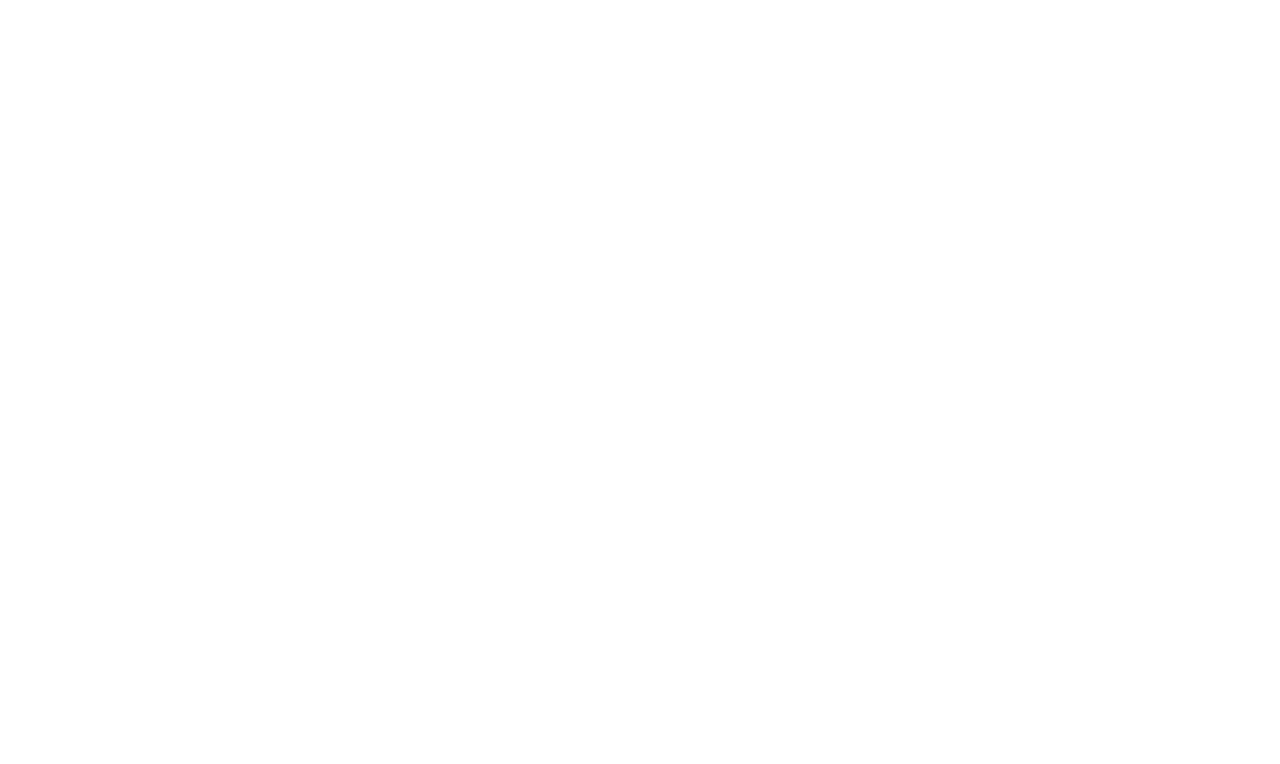
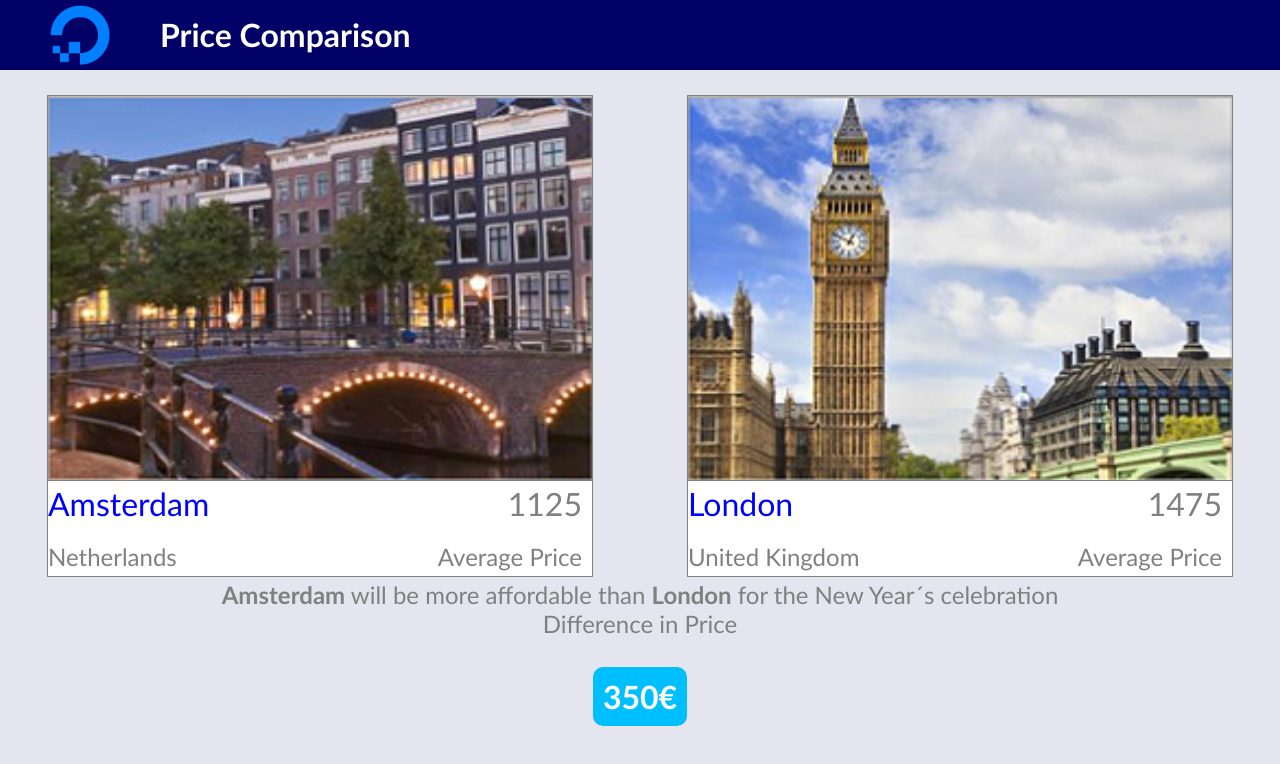
Before and after one commit to mirautas/Simona-Mirauta-FSWD30-CodeReview2, a plain HTML site: page index.html in a window 1280 px wide. Drawn offline with Linux system fonts and the light colour scheme.

Commit message:
my commit

```diff
--- /dev/null
+++ b/css/style.css
@@ -0,0 +1,123 @@
+* {
+	margin: 0px;
+	padding: 0px;
+}
+
+body {
+	width: 100%;
+	background-color: #E5E5EF;
+	font-family: calibri; sans-serif;
+}
+
+	#logobar {
+		height: 70px;
+		line-height: 70px;
+		display: block;
+		color: white;
+		background-color: #000066;
+		text-align: center;
+		overflow: hidden;
+	}
+	#logobar ul{
+		list-style-type: none;
+	}
+	#logobar li{
+		float: left;
+	}
+	#logobar a{
+		display: block;
+		color: white;
+		text-align: center;
+		text-decoration: none;
+	}
+	#logo{
+
+		height: 70px;
+		line-height: 70;
+		text-align: center;
+	}
+
+
+
+
+	#logo img{
+		display: inline-block;
+		max-height: 60px;
+		margin: auto;
+		padding: 5px 50px;
+		float: left;
+	}
+	.container {
+		display: inline-block;
+		width: 50%;
+		margin-top: 25px;
+		text-align: center;
+		float: left;
+	}
+	.container .destination {
+		display: inline-block;
+		width: 85%;
+		height: 480px;
+		border: 1px solid grey;
+		background-color: white;
+		overflow: hidden;
+	}
+
+	.destination img{
+		width: 100%;
+		height: 80%;
+		text-align: center;
+		border-bottom: 1px solid grey;
+
+	}
+	.destination .place{
+		max-width: 50%;
+		float: left;
+		text-align: left;
+		padding: left;
+	}
+	.destination .price{
+		max-width: 50%;
+		float: right;
+		color: grey;
+		text-align: right;
+		padding-right: 10px;
+	}
+
+	.price .amount{
+		font-size: xx-large;
+	}
+	.price .label{
+		color: grey;
+		font-size: x-large;
+	}
+
+	.place .city{
+		color: #0000FF;
+		font-size: xx-large;
+	}
+
+	.place .country{
+		color: grey;
+		font-size: x-large;
+	}
+
+	#recommendation{
+		display: block;
+		text-align: center;
+		color: grey;
+		padding: top;
+		clear: both;
+		font-size: x-large;
+	}
+
+	#priceDifference{
+		display: inline-block;
+		background-color: #00bfff;
+		color: white;
+		border-radius: 10px;
+		padding: 10px;
+		text-align: center;
+		font-size: xx-large;
+		font-weight: bold;
+	}
--- a/index.html
+++ b/index.html
@@ -1,13 +1,54 @@
 <!DOCTYPE html>
 <html lang="en">
+	<head>
+		<meta charset="UTF-8">
+		<title>Price Comparison</title>
+		<link rel="stylesheet" type="text/css" href="css/style.css">
+	</head>
+<body>
+<div id="logobar">
+		<ul>
+			<li id="logo">
+				<img src="img/cr2-logo.png"></li>
+			<li><a href="index.html"><h1>Price Comparison</h1></a></li>
+		</ul>
+</div>
 
-<head>
-	<meta charset="UTF-8">
-	<title>Document</title>
-</head>
+<div class="container">
+	<div class="destination"><img src="img/cr2-amsterdam.jpg" alt="Amsterdam">
+		<div>
+			<div class="place">
+				<p class="city" id="firstDestination_city"></p><br>
+				<p class="country" id="firstDestination_country"></p>
+			</div>
+			<div class="price">
+				<p class="amount" id="amsterdamAverage"></p><br>
+				<p class="label">Average Price</p>
+			</div>
+		</div>
+	</div>
+</div>
 
+<div class="container">
+	<div class="destination"><img src="img/cr2-london.jpg" alt="London">
+		<div>
+			<div class="place">
+				<p class="city" id="secondDestination_city"></p><br>
+				<p class="country" id="secondDestination_country"></p>
+			</div>
+			<div class="price">
+				<p class="amount" id="londonAverage"></p><br>
+				<p class="label">Average Price</p>
+			</div>
+		</div>
+	</div>
+</div>
 
-<body>
-
+<div id="recommendation">
+		<p><b>Amsterdam</b> will be more affordable than <b>London</b> for the New Year´s celebration <br/>
+		Difference in Price<br/><br/></p>
+		<div id="priceDifference"></div>
+</div>
+<script type="text/javascript" src="js/script.js"></script>
 </body>
 </html>
--- /dev/null
+++ b/js/script.js
@@ -0,0 +1,32 @@
+var firstDestination_city = "Amsterdam";
+var firstDestination_country = "Netherlands";
+var firstDestination_prices = [1500, 500, 1800, 700];
+document.getElementById("firstDestination_city").innerHTML = firstDestination_city;
+document.getElementById("firstDestination_country").innerHTML = firstDestination_country;
+
+var secondDestination_city = "London";
+var secondDestination_country = "United Kingdom";
+var secondDestination_prices =[2500, 1500, 1000, 900];
+document.getElementById("secondDestination_city").innerHTML = secondDestination_city;
+document.getElementById("secondDestination_country").innerHTML = secondDestination_country;
+
+function calculateAverage(prices) {
+	var sum = 0;
+	sum = prices[0] + prices[1] + prices[2] + prices[3];
+	return sum/prices.length;
+}
+
+function calculateDifference(a, b) {
+	if (a>b)
+		return a-b;
+	else
+		return b-a;
+}
+
+var amsterdamAverage = calculateAverage(firstDestination_prices);
+document.getElementById("amsterdamAverage").innerHTML = amsterdamAverage;
+
+var londonAverage = calculateAverage(secondDestination_prices);
+document.getElementById("londonAverage").innerHTML = londonAverage;
+
+document.getElementById("priceDifference").innerHTML = calculateDifference(amsterdamAverage, londonAverage) + "\u20ac";
```
Also changed, not shown: img/cr2-amsterdam.jpg (added), img/cr2-logo.png (added), img/cr2-london.jpg (added).
